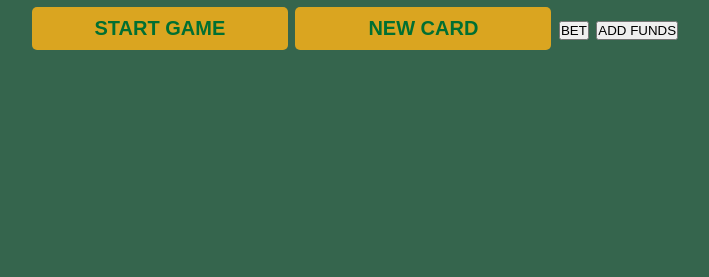
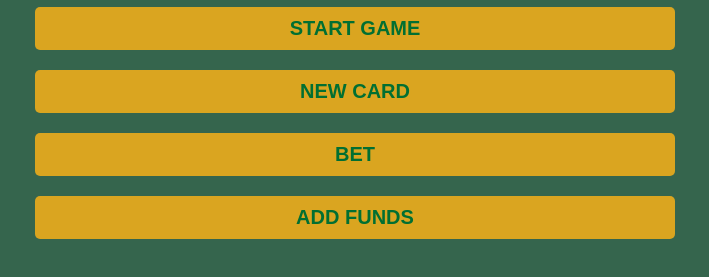
Before and after one commit to musinski/blackjackV1, a plain HTML site: page index.html in a window 1280 px wide. Shown: the part 193-470 px from the top of the page, without its empty margins (285-994 px from the left). Drawn offline with Linux system fonts and the light colour scheme.

Commit message:
Update styles.css

```diff
--- a/styles.css
+++ b/styles.css
@@ -12,12 +12,22 @@
 }
 
 body {
+    /*background-image: url(images/table.png);
+    background-repeat: no-repeat;
+    background-size: cover;
+    background-position: center;*/
     background-color: #35654d;
     color: white;
     font-weight: bold;
-    text-align: center;
     height: 100vh;
     font-size: 3rem;
+}
+
+.game-container {
+    display: flex;
+    flex-direction: column;
+    align-items: center;
+    justify-content: center;
 }
 
 h1 {
@@ -27,6 +37,7 @@ h1 {
 
 p {
     margin-top: 1rem;
+    text-align: center;
 }
 
 .new-cards-div {
@@ -37,10 +48,12 @@ p {
 }
 
 #start-game-btn,
-#new-card-btn {
+#new-card-btn,
+#bet-btn,
+#add-funds-btn {
     background-color: goldenrod;
     padding: 1rem;
-    width: 20%;
+    width: 50%;
     border-radius: 0.5rem;
     color: #016f32;
     margin: 1rem 0;
```
